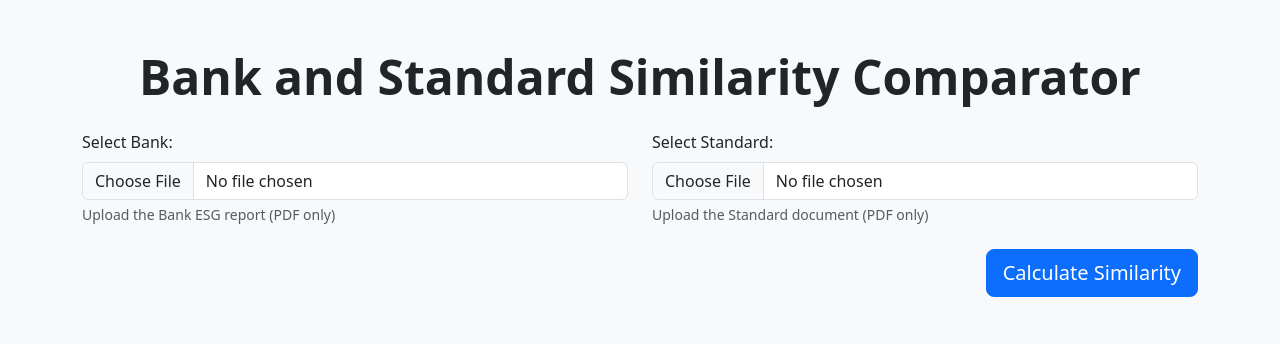
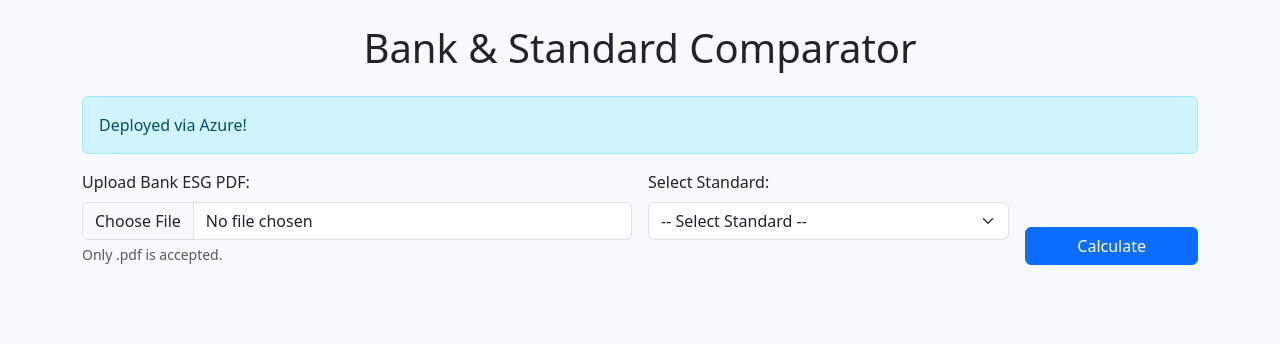
Before and after one commit to Lily-WangQian/AzureWeb_Upload1, a Flask app: page / in a window 1280 px wide. Shown: the top 344 px of the page. Run offline with Flask 3, Linux system fonts and the light colour scheme.

Commit message:
Switch to bank PDF upload + standard select

```diff
--- a/app.py
+++ b/app.py
@@ -1,55 +1,77 @@
+from flask import Flask, render_template, request
+from werkzeug.utils import secure_filename
 import os
-from flask import Flask, render_template, request, redirect, url_for, flash
-from werkzeug.utils import secure_filename
-
-ALLOWED_EXTENSIONS = {"pdf"}
+import re
+import pdfplumber
+import pandas as pd
 
 app = Flask(__name__)
-app.secret_key = os.environ.get("FLASK_SECRET_KEY", "dev-secret")  # needed for flash messages
-app.config["UPLOAD_FOLDER"] = os.environ.get("UPLOAD_FOLDER", "uploads")
-os.makedirs(app.config["UPLOAD_FOLDER"], exist_ok=True)
 
-def is_pdf_file(filename: str) -> bool:
-    return "." in filename and filename.rsplit(".", 1)[1].lower() in ALLOWED_EXTENSIONS
+# ---- config ----
+UPLOAD_FOLDER = "uploads"
+ALLOWED_EXT = {".pdf"}
+os.makedirs(UPLOAD_FOLDER, exist_ok=True)
+app.config["UPLOAD_FOLDER"] = UPLOAD_FOLDER
 
-@app.route("/", methods=["GET"])
+# ---- standards list (from your CSV) ----
+# Same data source you already use for standards:
+#   'standards keywords.csv' contains a "Standard" (or "Standards") column
+standard_keywords_df = pd.read_csv("standards keywords.csv")
+standard_keywords_df.columns = standard_keywords_df.columns.str.strip()
+if "Standards" in standard_keywords_df.columns and "Standard" not in standard_keywords_df.columns:
+    standard_keywords_df.rename(columns={"Standards": "Standard"}, inplace=True)
+standards = (
+    standard_keywords_df["Standard"].dropna().astype(str).str.strip().sort_values().unique().tolist()
+)
+
+# ---- helpers ----
+def allowed_file(filename: str) -> bool:
+    return os.path.splitext(filename)[1].lower() in ALLOWED_EXT
+
+def extract_text_from_pdf(path: str, max_chars: int = 2000) -> str:
+    parts = []
+    with pdfplumber.open(path) as pdf:
+        for page in pdf.pages:
+            t = page.extract_text() or ""
+            parts.append(t)
+            if sum(len(p) for p in parts) >= max_chars:
+                break
+    text = "\n".join(parts)
+    # quick cleaning
+    text = re.sub(r"\s+", " ", text).strip()
+    return text[:max_chars]
+
+# ---- routes ----
+@app.route("/")
 def home():
-    return render_template("index.html", result=None)
+    return render_template("index.html", standards=standards, selected=None, result=None, error=None, message="Deployed via Azure!")
 
 @app.route("/analyze", methods=["POST"])
 def analyze():
-    bank_file = request.files.get("bank_pdf")
-    std_file  = request.files.get("std_pdf")
+    std = (request.form.get("standard") or "").strip()
+    pdf = request.files.get("bank_pdf")
 
-    # Validate inputs
-    if not bank_file or bank_file.filename.strip() == "":
-        flash("Please upload the **Bank ESG PDF**.")
-        return redirect(url_for("home"))
-    if not std_file or std_file.filename.strip() == "":
-        flash("Please upload the **Standard PDF**.")
-        return redirect(url_for("home"))
+    if not std:
+        return render_template("index.html", standards=standards, selected=None, result=None,
+                               error="Please choose a standard.", message=None)
 
-    if not is_pdf_file(bank_file.filename):
-        flash("The uploaded Bank file must be a **PDF (.pdf)**.")
-        return redirect(url_for("home"))
-    if not is_pdf_file(std_file.filename):
-        flash("The uploaded Standard file must be a **PDF (.pdf)**.")
-        return redirect(url_for("home"))
+    if not pdf or pdf.filename == "":
+        return render_template("index.html", standards=standards, selected=std, result=None,
+                               error="Please upload a bank ESG report (PDF).", message=None)
 
-    # Save files (you can remove saving if you don’t need it yet)
-    bank_name = secure_filename(bank_file.filename)
-    std_name  = secure_filename(std_file.filename)
+    if not allowed_file(pdf.filename):
+        return render_template("index.html", standards=standards, selected=std, result=None,
+                               error="The uploaded file should be a PDF.", message=None)
 
-    bank_path = os.path.join(app.config["UPLOAD_FOLDER"], bank_name)
-    std_path  = os.path.join(app.config["UPLOAD_FOLDER"], std_name)
-    bank_file.save(bank_path)
-    std_file.save(std_path)
+    # save & parse
+    fname = secure_filename(pdf.filename)
+    fpath = os.path.join(app.config["UPLOAD_FOLDER"], fname)
+    pdf.save(fpath)
 
-    # For now we only show names; you can later add text extraction & similarity here.
-    return render_template(
-        "index.html",
-        result={"bank_name": bank_name, "std_name": std_name}
-    )
+    preview = extract_text_from_pdf(fpath, max_chars=2000) or "(no text extracted)"
+    result = {"filename": fname, "standard": std, "preview": preview}
+
+    return render_template("index.html", standards=standards, selected=std, result=result, error=None, message=None)
 
 if __name__ == "__main__":
-    app.run(host="0.0.0.0", port=8000, debug=True)
+    app.run(host="0.0.0.0", port=8000)
--- a/requirements.txt
+++ b/requirements.txt
@@ -1 +1,4 @@
 flask
+gunicorn
+pdfplumber
+pandas
--- a/templates/index.html
+++ b/templates/index.html
@@ -1,55 +1,54 @@
-<!doctype html>
+<!DOCTYPE html>
 <html lang="en">
 <head>
-  <meta charset="utf-8">
-  <title>Bank and Standard Similarity Comparator</title>
-  <meta name="viewport" content="width=device-width, initial-scale=1">
-  <link href="https://cdn.jsdelivr.net/npm/bootstrap@5.3.3/dist/css/bootstrap.min.css" rel="stylesheet">
+  <meta charset="UTF-8" />
+  <title>Bank & Standard Comparator</title>
+  <link rel="stylesheet" href="https://cdn.jsdelivr.net/npm/bootstrap@5.3.0/dist/css/bootstrap.min.css">
 </head>
-<body class="bg-light">
-  <div class="container py-5">
+<body class="bg-light p-4">
+  <div class="container">
+    <h1 class="mb-4 text-center">Bank & Standard Comparator</h1>
 
-    <h1 class="display-5 fw-bold text-center mb-4">Bank and Standard Similarity Comparator</h1>
+    {% if error %}
+      <div class="alert alert-danger">{{ error }}</div>
+    {% endif %}
+    {% if message %}
+      <div class="alert alert-info">{{ message }}</div>
+    {% endif %}
 
-    <!-- Alerts -->
-    {% with messages = get_flashed_messages() %}
-      {% if messages %}
-        <div class="alert alert-warning">
-          {% for m in messages %}<div>{{ m|safe }}</div>{% endfor %}
-        </div>
-      {% endif %}
-    {% endwith %}
+    <form class="row g-3" method="POST" action="/analyze" enctype="multipart/form-data">
+      <div class="col-md-6">
+        <label class="form-label">Upload Bank ESG PDF:</label>
+        <input type="file" name="bank_pdf" class="form-control" accept="application/pdf" required>
+        <div class="form-text">Only .pdf is accepted.</div>
+      </div>
 
-    <form method="POST" action="{{ url_for('analyze') }}" enctype="multipart/form-data">
-      <div class="row g-4 align-items-end">
-        <div class="col-md-6">
-          <label class="form-label">Select Bank:</label>
-          <input class="form-control" type="file" name="bank_pdf" accept=".pdf" required>
-          <div class="form-text">Upload the Bank ESG report (PDF only)</div>
-        </div>
+      <div class="col-md-4">
+        <label class="form-label">Select Standard:</label>
+        <select name="standard" class="form-select" required>
+          <option value="">-- Select Standard --</option>
+          {% for std in standards %}
+            <option value="{{ std }}" {% if selected and selected==std %}selected{% endif %}>{{ std }}</option>
+          {% endfor %}
+        </select>
+      </div>
 
-        <div class="col-md-6">
-          <label class="form-label">Select Standard:</label>
-          <input class="form-control" type="file" name="std_pdf" accept=".pdf" required>
-          <div class="form-text">Upload the Standard document (PDF only)</div>
-        </div>
-
-        <div class="col-12 d-flex justify-content-end">
-          <button type="submit" class="btn btn-primary btn-lg">Calculate Similarity</button>
-        </div>
+      <div class="col-md-2 d-flex align-items-end">
+        <button class="btn btn-primary w-100" type="submit">Calculate</button>
       </div>
     </form>
 
     {% if result %}
-      <div class="card mt-5">
-        <div class="card-body">
-          <h4 class="card-title mb-3">Submitted</h4>
-          <p class="mb-1"><strong>Bank document:</strong> {{ result.bank_name }}</p>
-          <p class="mb-0"><strong>Standard document:</strong> {{ result.std_name }}</p>
-        </div>
+      <div class="mt-5 p-4 bg-white rounded shadow-sm">
+        <h4 class="mb-3">Result</h4>
+        <p><strong>Uploaded file:</strong> {{ result.filename }}</p>
+        <p><strong>Selected standard:</strong> {{ result.standard }}</p>
+
+        <hr>
+        <h5>PDF Text Preview</h5>
+        <pre style="white-space:pre-wrap">{{ result.preview }}</pre>
       </div>
     {% endif %}
-
   </div>
 </body>
 </html>
```
